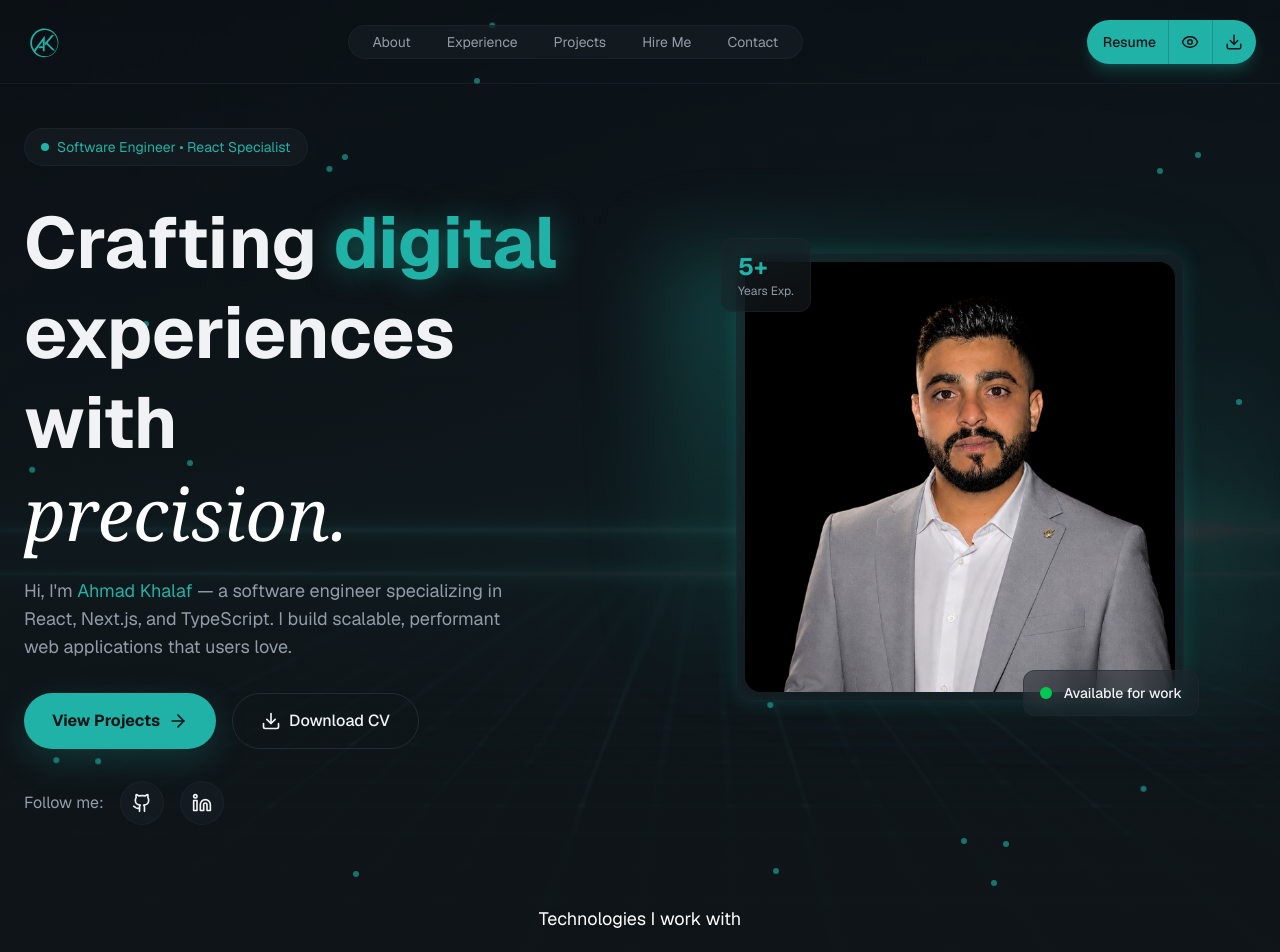
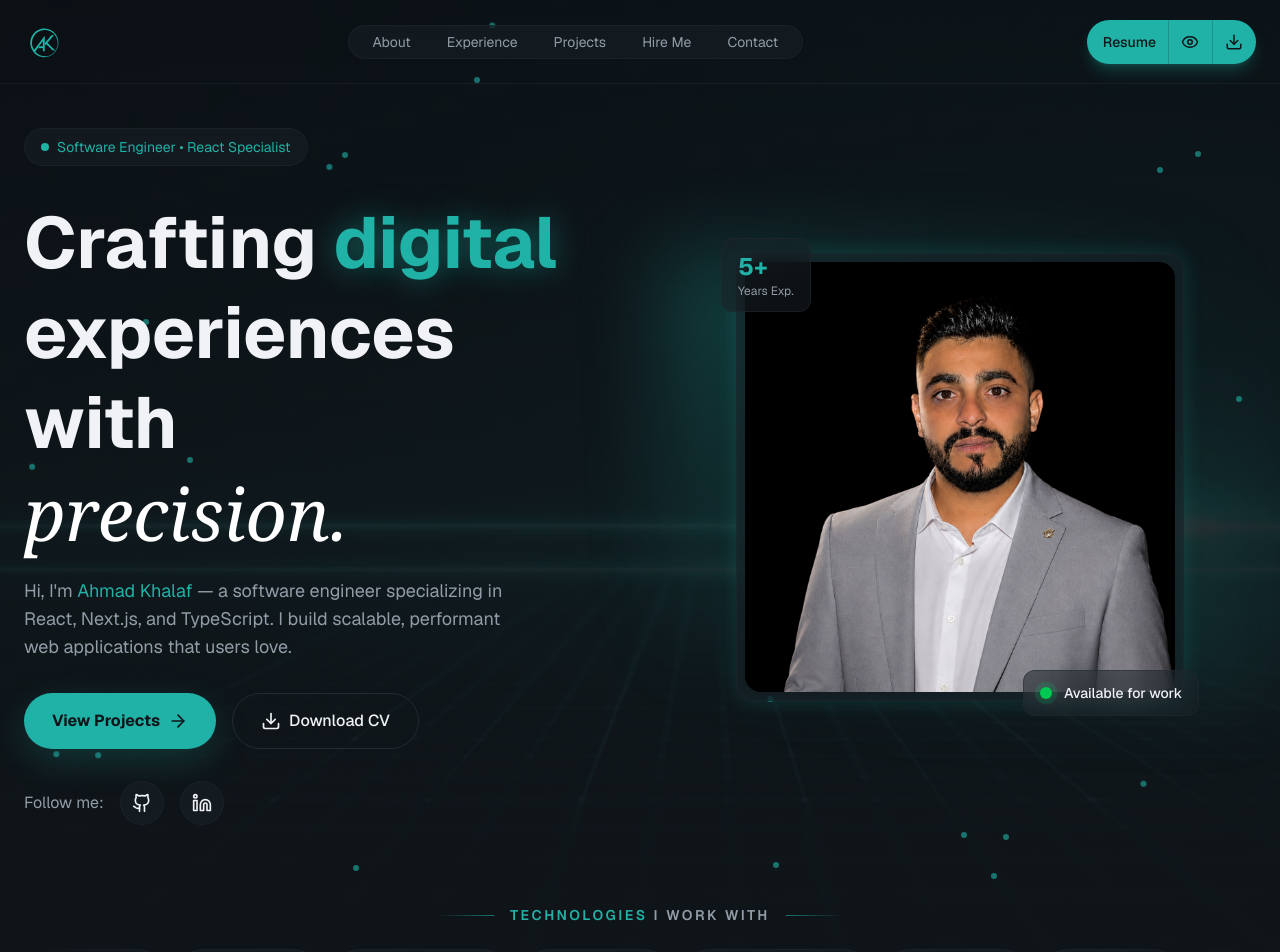
Before and after one commit to Ahmad-khalaf517/ahmad-khalaf-portfolio, a Next.js app: page / in a window 1280 px wide. Shown: the top 952 px of the page. Built offline with nearby package versions, Linux system fonts and the light colour scheme.

Commit message:
Improve hero badges and technology heading

```diff
--- a/app/globals.css
+++ b/app/globals.css
@@ -130,7 +130,55 @@
 
   @media (prefers-reduced-motion: no-preference) {
     .count-up {
-      animation: count-up var(--count-duration) ease-out both;
+      animation: count-up var(--count-duration) ease-out var(--count-delay) both;
+    }
+  }
+
+  @keyframes hero-stat-enter {
+    from {
+      opacity: 0;
+      transform: translate3d(-12px, 10px, 0) scale(0.92);
+    }
+    to {
+      opacity: 1;
+      transform: translate3d(0, 0, 0) scale(1);
+    }
+  }
+
+  @keyframes hero-availability-enter {
+    from {
+      opacity: 0;
+      transform: translate3d(12px, 10px, 0) scale(0.94);
+    }
+    to {
+      opacity: 1;
+      transform: translate3d(0, 0, 0) scale(1);
+    }
+  }
+
+  @keyframes availability-ping {
+    0% {
+      opacity: 0.65;
+      transform: scale(0.8);
+    }
+    70%,
+    100% {
+      opacity: 0;
+      transform: scale(2.2);
+    }
+  }
+
+  @media (prefers-reduced-motion: no-preference) {
+    .hero-stat-badge {
+      animation: hero-stat-enter 600ms cubic-bezier(0.22, 1, 0.36, 1) 250ms both;
+    }
+
+    .hero-availability-badge {
+      animation: hero-availability-enter 650ms cubic-bezier(0.22, 1, 0.36, 1) 500ms both;
+    }
+
+    .availability-ping {
+      animation: availability-ping 2.4s cubic-bezier(0, 0, 0.2, 1) 1.2s infinite;
     }
   }
 
--- a/components/sections/hero.tsx
+++ b/components/sections/hero.tsx
@@ -153,18 +153,25 @@ export default function Hero({
                 />
 
                 {/* Floating Badge */}
-                <div className="absolute -bottom-4 -right-4 glass rounded-xl px-4 py-3">
+                <div className="hero-availability-badge absolute -bottom-4 -right-4 glass rounded-xl px-4 py-3">
                   <div className="flex items-center gap-3">
-                    <div className="w-3 h-3 bg-green-500 rounded-full" />
+                    <span className="relative flex size-3 shrink-0" aria-hidden="true">
+                      <span className="availability-ping absolute inset-0 rounded-full bg-green-400" />
+                      <span className="relative size-3 rounded-full bg-green-500" />
+                    </span>
                     <span className="text-sm font-medium">
                       {content.availabilityText}
                     </span>
                   </div>
                 </div>
                 {/* Stats Badge */}
-                <div className="absolute -top-4 -left-4 glass rounded-xl px-4 py-3">
+                <div className="hero-stat-badge absolute -top-4 -left-4 glass rounded-xl px-4 py-3">
                   <div className="text-2xl font-bold text-primary">
-                    <CountUp value={content.yearsExperience} />
+                    <CountUp
+                      value={content.yearsExperience}
+                      duration={900}
+                      delay={450}
+                    />
                   </div>
                   <div className="text-xs text-muted-foreground">
                     {content.yearsLabel}
@@ -177,9 +184,19 @@ export default function Hero({
 
         {/* Skills Section */}
         <div className="mt-20">
-          <p className="text-lg text-white mb-6 text-center">
-            Technologies I work with
-          </p>
+          <div className="mb-6 flex items-center justify-center gap-3 sm:gap-4">
+            <span
+              aria-hidden="true"
+              className="h-px w-8 sm:w-14 bg-linear-to-r from-transparent to-primary/60"
+            />
+            <p className="text-center text-xs sm:text-sm font-semibold uppercase tracking-[0.18em] text-muted-foreground">
+              <span className="text-primary">Technologies</span> I work with
+            </p>
+            <span
+              aria-hidden="true"
+              className="h-px w-8 sm:w-14 bg-linear-to-l from-transparent to-primary/60"
+            />
+          </div>
           <TechMarquee technologies={technologies} />
         </div>
       </SectionContent>
--- a/components/ui/count-up.tsx
+++ b/components/ui/count-up.tsx
@@ -3,9 +3,18 @@ import type { CSSProperties } from "react";
 type CountUpStyle = CSSProperties & {
   "--count-target": number;
   "--count-duration": `${number}ms`;
+  "--count-delay": `${number}ms`;
 };
 
-export function CountUp({ value, duration = 700 }: { value: string; duration?: number }) {
+export function CountUp({
+  value,
+  duration = 700,
+  delay = 0,
+}: {
+  value: string;
+  duration?: number;
+  delay?: number;
+}) {
   const match = value.match(/^(\d+)(.*)$/);
   const target = match ? parseInt(match[1], 10) : null;
   const suffix = match ? match[2] : "";
@@ -17,6 +26,7 @@ export function CountUp({ value, duration = 700 }: { value: string; duration?: n
   const style: CountUpStyle = {
     "--count-target": target,
     "--count-duration": `${duration}ms`,
+    "--count-delay": `${delay}ms`,
   };
 
   return (
```
